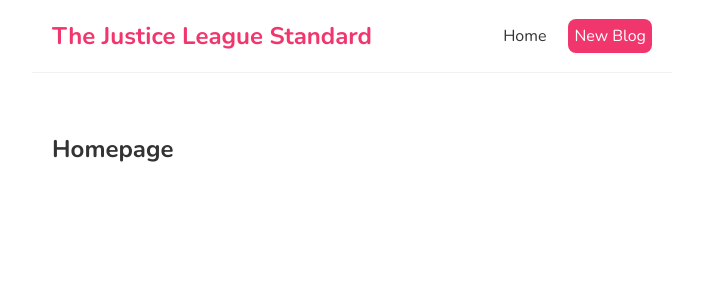
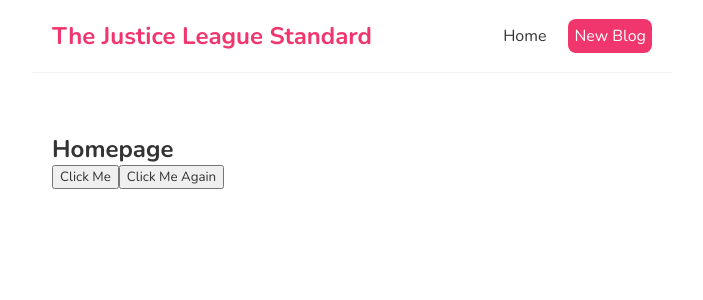
Before and after one commit to nvsmith/full-modern-react, a JavaScript app: page / in a window 1280 px wide. Shown: the top 300 px of the page, without its empty margins (288-991 px from the left). Built offline with nearby package versions, Linux system fonts and the light colour scheme; the HTML template or start-up script is replaced by a standard one.

Commit message:
Add click events for a function reference and an anon function

```diff
--- a/src/Home.js
+++ b/src/Home.js
@@ -1,7 +1,21 @@
 const Home = () => {
+    const handleClick = (e) => {
+        console.log("Hello world", e);
+    };
+
+    const handleClickAgain = (name, e) => {
+        console.log(`Hello ${name}`, e.target);
+    };
+
     return (
         <div className="home">
             <h2>Homepage</h2>
+            {/* Pass a reference to a function without invoking it */}
+            <button onClick={handleClick}>Click Me</button>
+            {/* Pass an argument using an anonymous function */}
+            <button onClick={(e) => handleClickAgain("Superman", e)}>
+                Click Me Again
+            </button>
         </div>
     );
 };
```
